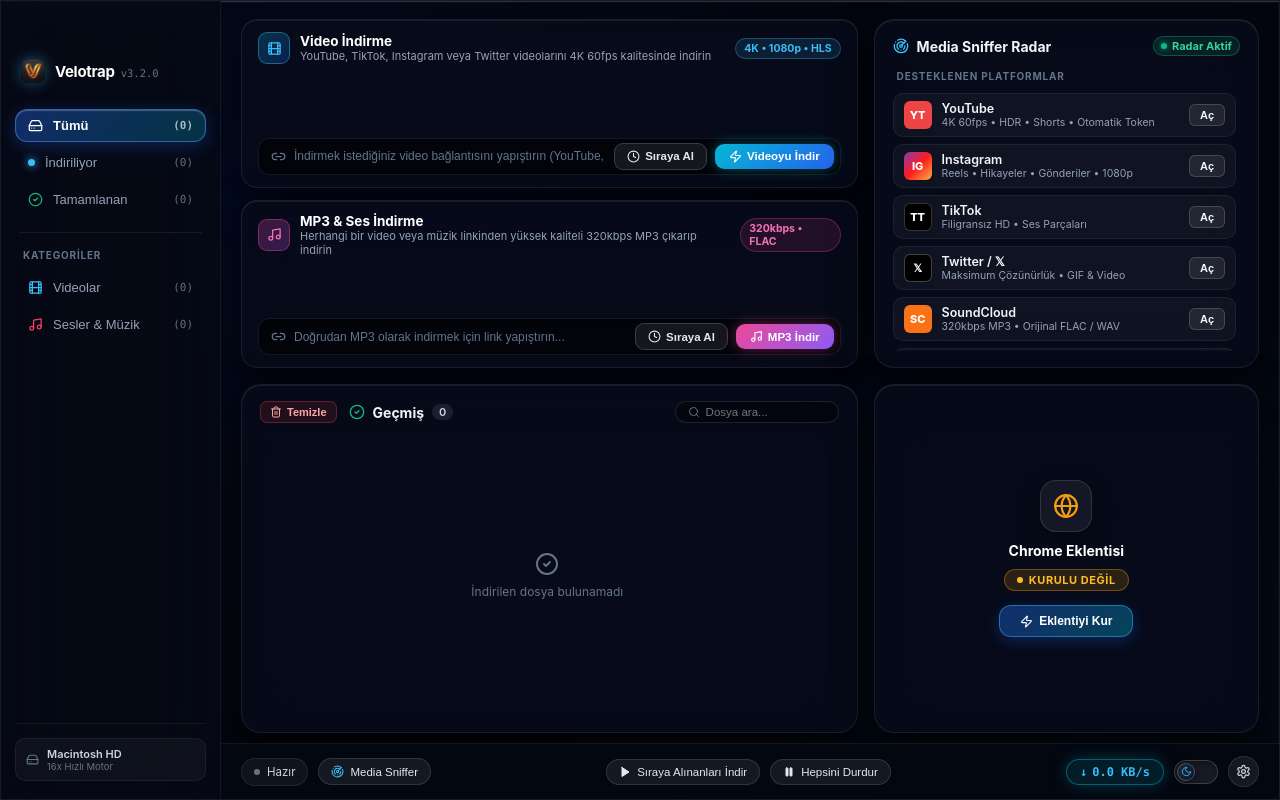
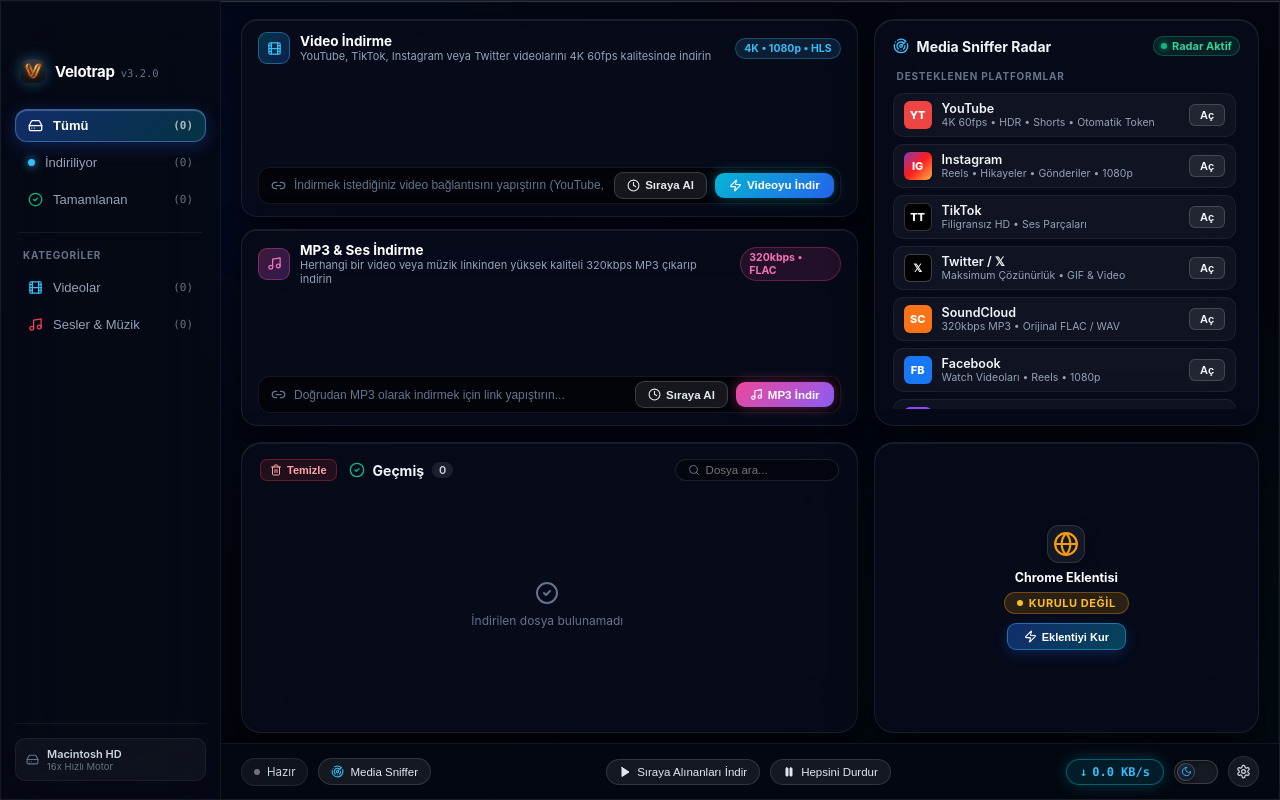
Before and after one commit to EmreYalcn/velotrap, a React (Vite) app: page / in a window 1280 px wide. Built offline with nearby package versions, Linux system fonts and the light colour scheme.

Commit message:
style(ui): enlarge Media Sniffer Radar height and make Chrome extension card more compact

```diff
--- a/package.json
+++ b/package.json
@@ -1,6 +1,6 @@
 {
   "name": "velotrap",
-  "version": "3.1.28",
+  "version": "3.1.29",
   "description": "Velotrap - High-Speed Multi-Threaded Download Manager & Universal Video/Audio Grabber",
   "main": "dist-electron/main.js",
   "scripts": {
--- a/src/styles.css
+++ b/src/styles.css
@@ -2925,7 +2925,7 @@ html,
   flex: 1;
   display: grid;
   grid-template-columns: 1.6fr 1fr;
-  grid-template-rows: 1fr 1fr;
+  grid-template-rows: 1.4fr 1fr;
   gap: 16px;
   padding: 18px 20px 10px 20px;
   overflow: hidden;
@@ -3329,24 +3329,24 @@ html,
   align-items: center;
   justify-content: center;
   text-align: center;
-  padding: 20px;
-  gap: 10px;
+  padding: 12px 14px;
+  gap: 7px;
 }
 
 .ext-square-icon-wrap {
-  width: 52px;
-  height: 52px;
-  border-radius: 16px;
+  width: 38px;
+  height: 38px;
+  border-radius: 12px;
   background: rgba(255, 255, 255, 0.06);
   border: 1px solid rgba(255, 255, 255, 0.12);
   display: flex;
   align-items: center;
   justify-content: center;
-  box-shadow: 0 8px 24px rgba(0, 0, 0, 0.35);
+  box-shadow: 0 4px 16px rgba(0, 0, 0, 0.25);
 }
 
 .ext-square-title {
-  font-size: 14px;
+  font-size: 12.5px;
   font-weight: 700;
   color: #ffffff;
 }
@@ -3384,18 +3384,18 @@ html,
 .liquid-btn-ext-install {
   display: flex;
   align-items: center;
-  gap: 6px;
+  gap: 5px;
   background: linear-gradient(135deg, rgba(37, 99, 235, 0.4), rgba(6, 182, 212, 0.35));
   border: 1px solid rgba(56, 189, 248, 0.45);
   color: #ffffff;
-  font-size: 12px;
+  font-size: 11px;
   font-weight: 700;
-  padding: 8px 20px;
-  border-radius: 12px;
-  cursor: pointer;
-  box-shadow: 0 4px 16px rgba(37, 99, 235, 0.3);
+  padding: 6px 16px;
+  border-radius: 9px;
+  cursor: pointer;
+  box-shadow: 0 4px 14px rgba(37, 99, 235, 0.25);
   transition: all 0.2s cubic-bezier(0.16, 1, 0.3, 1);
-  margin-top: 4px;
+  margin-top: 2px;
 }
 
 .liquid-btn-ext-install:hover {
```
Also changed, not shown: browser-extension/manifest.json.
